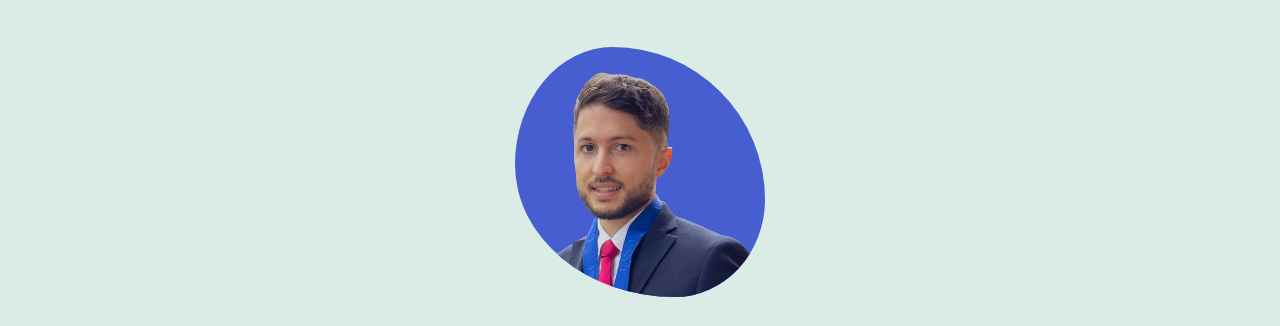
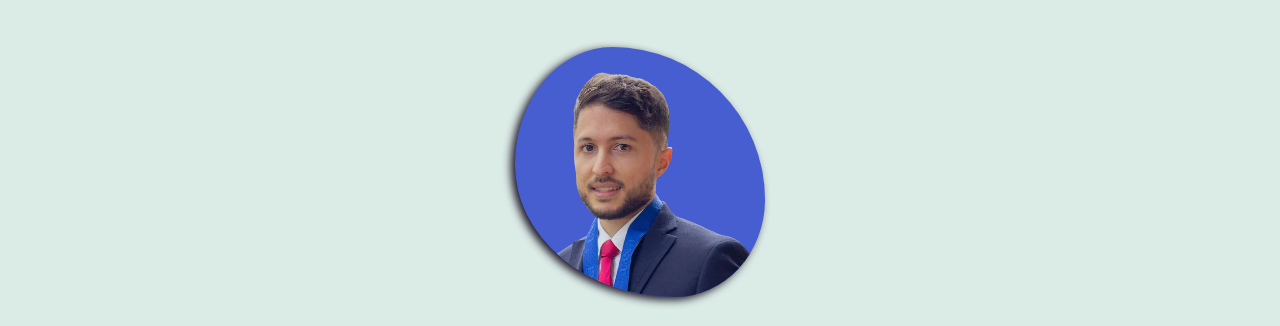
Before and after one commit to StefanSan26/Portfolio, a website built with webpack: page public/index.html in a window 1280 px wide. Shown: the part 53-379 px from the top of the page. Built offline with nearby package versions, Linux system fonts and the light colour scheme; files whose address does not match are found by name.

Commit message:
box-shadow img

```diff
--- a/src/style/style.css
+++ b/src/style/style.css
@@ -202,6 +202,7 @@ figcaption {
   border-radius: 39% 61% 36% 64% / 47% 61% 39% 53%; /*https://9elements.github.io/fancy-border-radius/ */
   width: 250px;
   height: 250px;
+	box-shadow:-4px 3px 8px 0px #1c1426;
 }
 
 .home__description {
```
